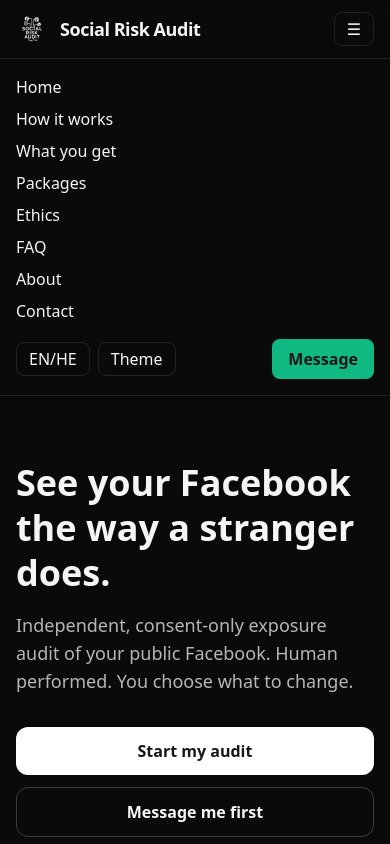
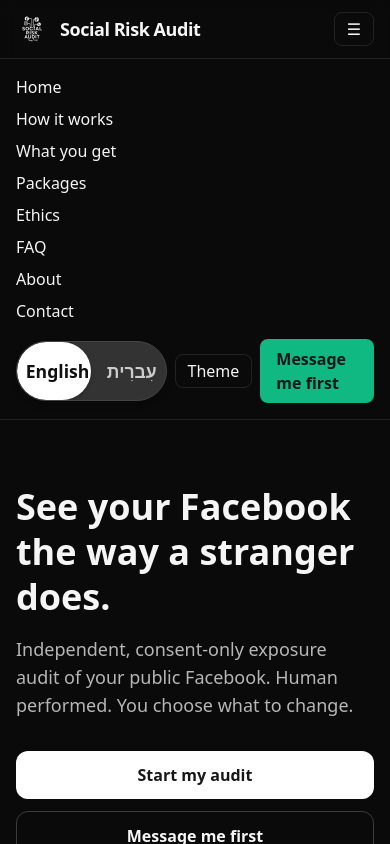
Before and after one commit to Osintsecrets/sra-site, a plain HTML site: page index.html in a window 390 px wide. Both pictures are taken after a click on the button "Open menu". Shown: the top 844 px of the page. Drawn offline with nearby package versions, Linux system fonts and the light colour scheme.

Commit message:
feat: add language toggle switch

```diff
--- a/assets/css/styles.css
+++ b/assets/css/styles.css
@@ -27,3 +27,65 @@ html[dir="rtl"] .text-right { text-align: left; }
 #megaPanel { transition: opacity .15s ease; }
 #megaPanel[data-open="true"] { opacity: 1; }
 #megaPanel.hidden { opacity: 0; }
+
+/* Language toggle */
+.toggle-switch-container {
+  position: relative;
+  display: inline-block;
+  width: 250px;
+  height: 60px;
+  background-color: #333333;
+  border-radius: 30px;
+  cursor: pointer;
+  overflow: hidden;
+  box-shadow: 0 4px 6px rgba(0, 0, 0, 0.2);
+  border: 1px solid #444444;
+}
+
+.toggle-switch-container:hover {
+  box-shadow: 0 6px 8px rgba(0, 0, 0, 0.3);
+}
+
+.toggle-switch-labels {
+  position: absolute;
+  top: 0;
+  left: 0;
+  width: 100%;
+  height: 100%;
+  display: flex;
+  align-items: center;
+  justify-content: space-around;
+  z-index: 2;
+}
+
+.toggle-switch-label {
+  font-weight: 600;
+  font-size: 1.1rem;
+  color: #cccccc;
+  transition: color 0.3s ease;
+}
+
+.toggle-switch-slider {
+  position: absolute;
+  top: 0;
+  left: 0;
+  width: 50%;
+  height: 100%;
+  background-color: #ffffff;
+  border-radius: 30px;
+  transition: transform 0.3s ease;
+  box-shadow: 0 2px 4px rgba(0, 0, 0, 0.2);
+  z-index: 1;
+}
+
+body.hebrew-mode .toggle-switch-slider {
+  transform: translateX(100%);
+}
+
+body.english-mode .toggle-switch-label.en-label {
+  color: #101010;
+}
+
+body.hebrew-mode .toggle-switch-label.he-label {
+  color: #101010;
+}
--- a/assets/js/main.js
+++ b/assets/js/main.js
@@ -24,12 +24,26 @@ export async function sraInit(activePage) {
     if (saved === 'light') document.documentElement.classList.remove('dark');
   }
 
-  // language toggles
-  ['langToggle','langToggleMobile'].forEach(id => {
-    const btn = document.getElementById(id);
-    if (btn) btn.addEventListener('click', () => {
-      const next = i18n.current === 'en' ? 'he' : 'en';
-      i18n.setLang(next);
+  // language toggle switch
+  const langToggles = document.querySelectorAll('.language-toggle');
+  const updateLanguage = (lang) => {
+    document.querySelectorAll('[data-en][data-he]').forEach(el => {
+      el.textContent = lang === 'he' ? el.getAttribute('data-he') : el.getAttribute('data-en');
+    });
+  };
+  const applyLang = (lang) => {
+    const isHebrew = lang === 'he';
+    document.body.classList.toggle('hebrew-mode', isHebrew);
+    document.body.classList.toggle('english-mode', !isHebrew);
+    updateLanguage(lang);
+    localStorage.setItem('language', isHebrew ? 'hebrew' : 'english');
+    i18n.setLang(lang);
+  };
+  applyLang(i18n.current);
+  langToggles.forEach(toggle => {
+    toggle.addEventListener('click', () => {
+      const next = document.body.classList.contains('hebrew-mode') ? 'en' : 'he';
+      applyLang(next);
     });
   });
 
--- a/partials/header.html
+++ b/partials/header.html
@@ -8,9 +8,15 @@
     <!-- Desktop controls -->
     <div class="hidden md:flex items-center gap-2">
       <button id="megaBtn" class="rounded-lg border border-white/10 px-3 py-1 hover:bg-white/10" aria-haspopup="true" aria-expanded="false">Menu</button>
-      <a id="ctaMessageTop" href="#" class="rounded-lg bg-emerald-500 px-4 py-2 font-semibold text-neutral-900 hover:bg-emerald-400">Message me first</a>
-      <button id="langToggle" class="rounded-lg border border-white/10 px-3 py-1 hover:bg-white/10" aria-label="Toggle language">EN/HE</button>
-      <button id="themeToggle" class="rounded-lg border border-white/10 px-3 py-1 hover:bg-white/10">Theme</button>
+      <a id="ctaMessageTop" href="#" class="rounded-lg bg-emerald-500 px-4 py-2 font-semibold text-neutral-900 hover:bg-emerald-400" data-i18n="cta.message">Message me first</a>
+      <div id="language-toggle" class="toggle-switch-container language-toggle">
+        <div class="toggle-switch-slider"></div>
+        <div class="toggle-switch-labels">
+          <span class="toggle-switch-label en-label">English</span>
+          <span class="toggle-switch-label he-label">עִברִית</span>
+        </div>
+      </div>
+      <button id="themeToggle" class="rounded-lg border border-white/10 px-3 py-1 hover:bg-white/10" data-i18n="nav.theme">Theme</button>
     </div>
 
     <!-- Mobile hamburger -->
@@ -24,15 +30,15 @@
         <h3 class="text-sm uppercase text-white/50">Audit</h3>
         <ul class="mt-3 space-y-2">
           <li><a href="/how.html" class="block rounded-lg p-3 hover:bg-white/5">
-            <div class="font-semibold">How it works</div>
+            <div class="font-semibold" data-i18n="nav.how">How it works</div>
             <div class="text-sm text-white/70">Discover → Analyze → Reduce → Keep Safe</div>
           </a></li>
           <li><a href="/what-you-get.html" class="block rounded-lg p-3 hover:bg-white/5">
-            <div class="font-semibold">What you get</div>
+            <div class="font-semibold" data-i18n="nav.deliverables">What you get</div>
             <div class="text-sm text-white/70">Report, screenshots, and guides</div>
           </a></li>
           <li><a href="/packages.html" class="block rounded-lg p-3 hover:bg-white/5">
-            <div class="font-semibold">Packages</div>
+            <div class="font-semibold" data-i18n="nav.packages">Packages</div>
             <div class="text-sm text-white/70">Quick Check, Standard, Deep Dive</div>
           </a></li>
         </ul>
@@ -42,15 +48,15 @@
         <h3 class="text-sm uppercase text-white/50">Trust & Ethics</h3>
         <ul class="mt-3 space-y-2">
           <li><a href="/ethics.html" class="block rounded-lg p-3 hover:bg-white/5">
-            <div class="font-semibold">Ethics</div>
+            <div class="font-semibold" data-i18n="nav.ethics">Ethics</div>
             <div class="text-sm text-white/70">Consent-only, public-view audits</div>
           </a></li>
           <li><a href="/faq.html" class="block rounded-lg p-3 hover:bg-white/5">
-            <div class="font-semibold">FAQ</div>
+            <div class="font-semibold" data-i18n="nav.faq">FAQ</div>
             <div class="text-sm text-white/70">No passwords, no friending, no bypassing privacy</div>
           </a></li>
           <li><a href="/about.html" class="block rounded-lg p-3 hover:bg-white/5">
-            <div class="font-semibold">About</div>
+            <div class="font-semibold" data-i18n="nav.about">About</div>
             <div class="text-sm text-white/70">Background & privacy stance</div>
           </a></li>
         </ul>
@@ -60,11 +66,11 @@
         <h3 class="text-sm uppercase text-white/50">Get in touch</h3>
         <ul class="mt-3 space-y-2">
           <li><a href="/contact.html" class="block rounded-lg p-3 hover:bg-white/5">
-            <div class="font-semibold">Contact</div>
+            <div class="font-semibold" data-i18n="nav.contact">Contact</div>
             <div class="text-sm text-white/70">How to start and what to expect</div>
           </a></li>
           <li><a id="ctaMessageTopMega" href="#" class="block rounded-lg p-3 bg-emerald-500/10 hover:bg-emerald-500/20">
-            <div class="font-semibold">Message me first</div>
+            <div class="font-semibold" data-i18n="cta.message">Message me first</div>
             <div class="text-sm text-white/70">WhatsApp Business</div>
           </a></li>
         </ul>
@@ -75,18 +81,24 @@
   <!-- Mobile menu -->
   <div id="mobileMenu" class="hidden border-t border-white/10 md:hidden bg-neutral-950">
     <div class="mx-auto max-w-6xl px-4 py-4 space-y-2">
-      <a href="/" class="block">Home</a>
-      <a href="/how.html" class="block">How it works</a>
-      <a href="/what-you-get.html" class="block">What you get</a>
-      <a href="/packages.html" class="block">Packages</a>
-      <a href="/ethics.html" class="block">Ethics</a>
-      <a href="/faq.html" class="block">FAQ</a>
-      <a href="/about.html" class="block">About</a>
-      <a href="/contact.html" class="block">Contact</a>
+      <a href="/" class="block" data-i18n="nav.home">Home</a>
+      <a href="/how.html" class="block" data-i18n="nav.how">How it works</a>
+      <a href="/what-you-get.html" class="block" data-i18n="nav.deliverables">What you get</a>
+      <a href="/packages.html" class="block" data-i18n="nav.packages">Packages</a>
+      <a href="/ethics.html" class="block" data-i18n="nav.ethics">Ethics</a>
+      <a href="/faq.html" class="block" data-i18n="nav.faq">FAQ</a>
+      <a href="/about.html" class="block" data-i18n="nav.about">About</a>
+      <a href="/contact.html" class="block" data-i18n="nav.contact">Contact</a>
       <div class="pt-2 flex items-center gap-2">
-        <button id="langToggleMobile" class="rounded-lg border border-white/10 px-3 py-1">EN/HE</button>
-        <button id="themeToggleMobile" class="rounded-lg border border-white/10 px-3 py-1">Theme</button>
-        <a id="ctaMessageTopMobile" href="#" class="ml-auto rounded-lg bg-emerald-500 px-4 py-2 font-semibold text-neutral-900 hover:bg-emerald-400">Message</a>
+        <div id="language-toggle-mobile" class="toggle-switch-container language-toggle">
+          <div class="toggle-switch-slider"></div>
+          <div class="toggle-switch-labels">
+            <span class="toggle-switch-label en-label">English</span>
+            <span class="toggle-switch-label he-label">עִברִית</span>
+          </div>
+        </div>
+        <button id="themeToggleMobile" class="rounded-lg border border-white/10 px-3 py-1" data-i18n="nav.theme">Theme</button>
+        <a id="ctaMessageTopMobile" href="#" class="ml-auto rounded-lg bg-emerald-500 px-4 py-2 font-semibold text-neutral-900 hover:bg-emerald-400" data-i18n="cta.message">Message me first</a>
       </div>
     </div>
   </div>
```
